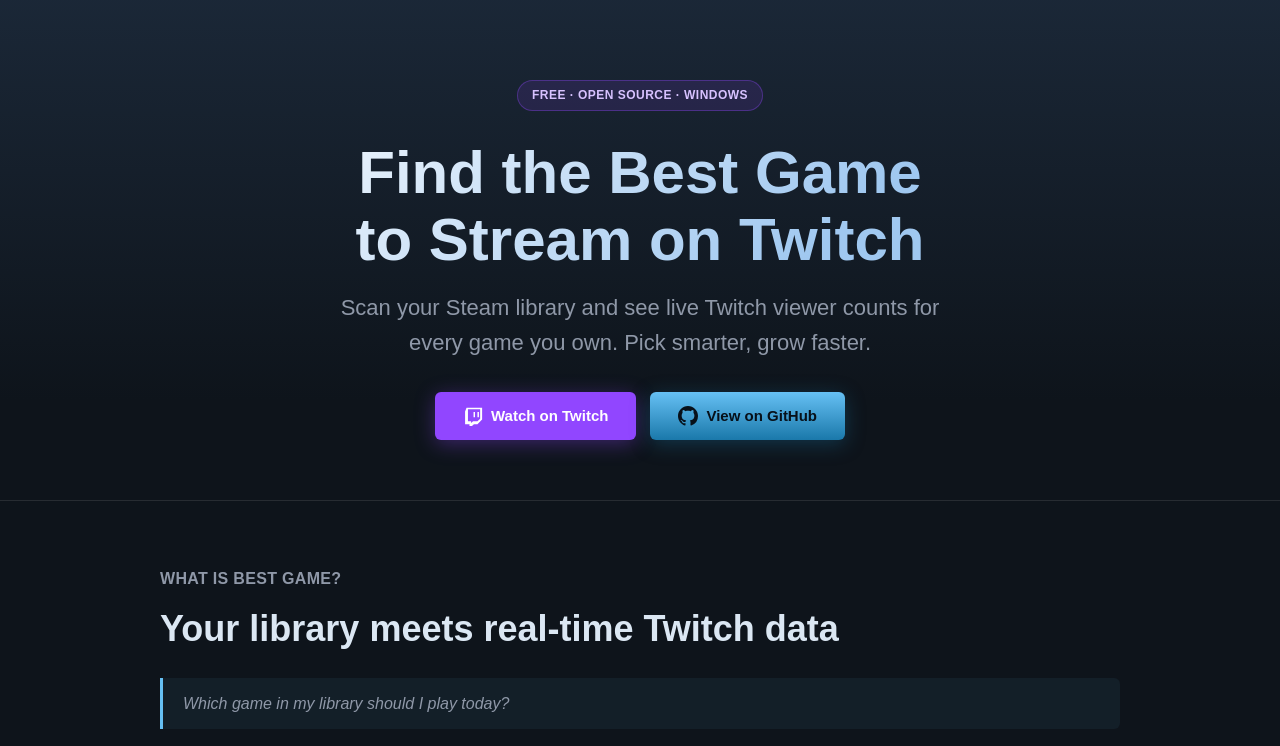
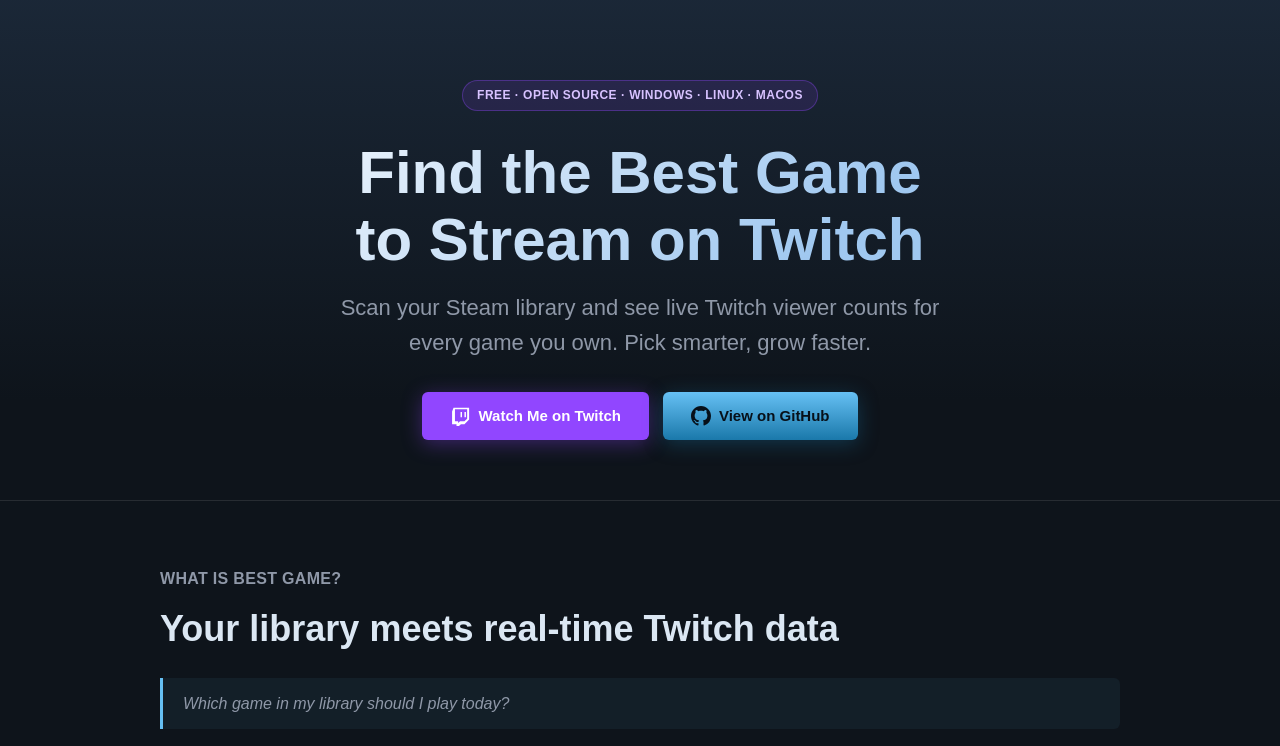
Before and after one commit to blakelinkd/best_game, a plain HTML site: page docs/index.html in a window 1280 px wide. Shown: the top 746 px of the page. Drawn offline with Linux system fonts and the light colour scheme.

Commit message:
tweak hero badge and Twitch CTA text

```diff
--- a/docs/index.html
+++ b/docs/index.html
@@ -353,7 +353,7 @@
 
 <header class="hero">
   <div class="wrap">
-    <p class="hero__badge">Free · Open Source · Windows</p>
+    <p class="hero__badge">Free · Open Source · Windows · Linux · macOS</p>
     <h1>Find the Best Game<br>to Stream on Twitch</h1>
     <p class="hero__subtitle">
       Scan your Steam library and see live Twitch viewer counts for every
@@ -362,7 +362,7 @@
     <div class="hero__actions">
       <a class="btn btn--twitch" href="https://www.twitch.tv/biotachyonic" target="_blank" rel="noopener noreferrer">
         <svg viewBox="0 0 24 24" fill="currentColor"><path d="M4.265 2 2.5 6.706v15.235h5.294V24h2.97l2.353-2.06h4.235L22.94 16.06V2H4.265zm16.323 13.176-3.235 3.236h-5.294l-2.353 2.058v-2.058H5.94V3.765h14.647v11.411zM17.353 7.294h1.764v6.176h-1.764zm-4.706 0h1.765v6.176h-1.765z"/></svg>
-        Watch on Twitch
+        Watch Me on Twitch
       </a>
       <a class="btn btn--github" href="https://github.com/blakelinkd/best_game" target="_blank" rel="noopener noreferrer">
         <svg viewBox="0 0 24 24" fill="currentColor"><path d="M12 0C5.37 0 0 5.37 0 12c0 5.31 3.435 9.795 8.205 11.385.6.105.825-.255.825-.57 0-.285-.015-1.23-.015-2.235-3.015.555-3.795-.735-4.035-1.41-.135-.345-.72-1.41-1.23-1.695-.42-.225-1.02-.78-.015-.795.945-.015 1.62.87 1.845 1.23 1.08 1.815 2.805 1.305 3.495.99.105-.78.42-1.305.765-1.605-2.67-.3-5.46-1.335-5.46-5.925 0-1.305.465-2.385 1.23-3.225-.12-.3-.54-1.53.12-3.18 0 0 1.005-.315 3.3 1.23.96-.27 1.98-.405 3-.405s2.04.135 3 .405c2.295-1.56 3.3-1.23 3.3-1.23.66 1.65.24 2.88.12 3.18.765.84 1.23 1.905 1.23 3.225 0 4.605-2.805 5.625-5.475 5.925.435.375.81 1.095.81 2.22 0 1.605-.015 2.895-.015 3.3 0 .315.225.69.825.57A12.02 12.02 0 0024 12c0-6.63-5.37-12-12-12z"/></svg>
```
